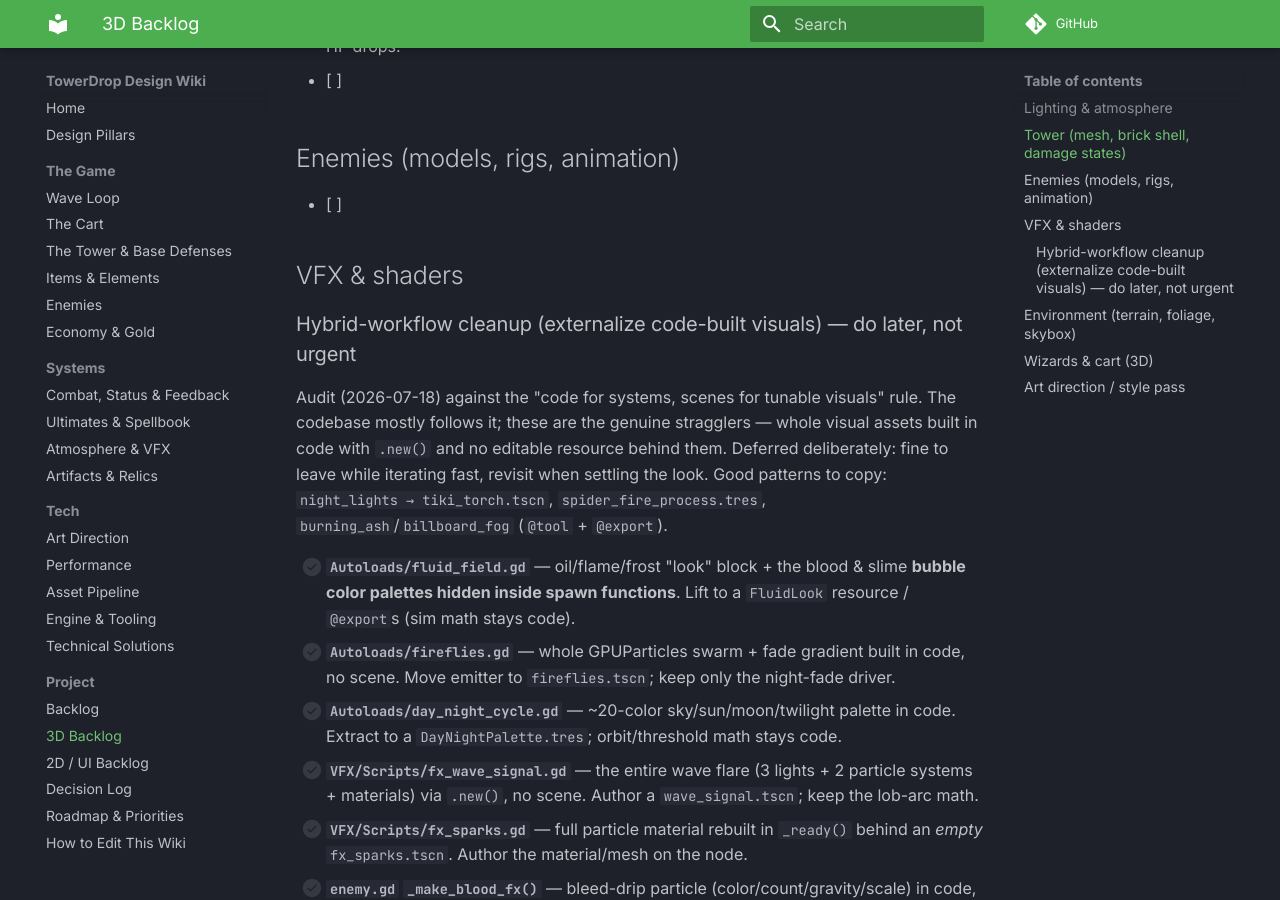
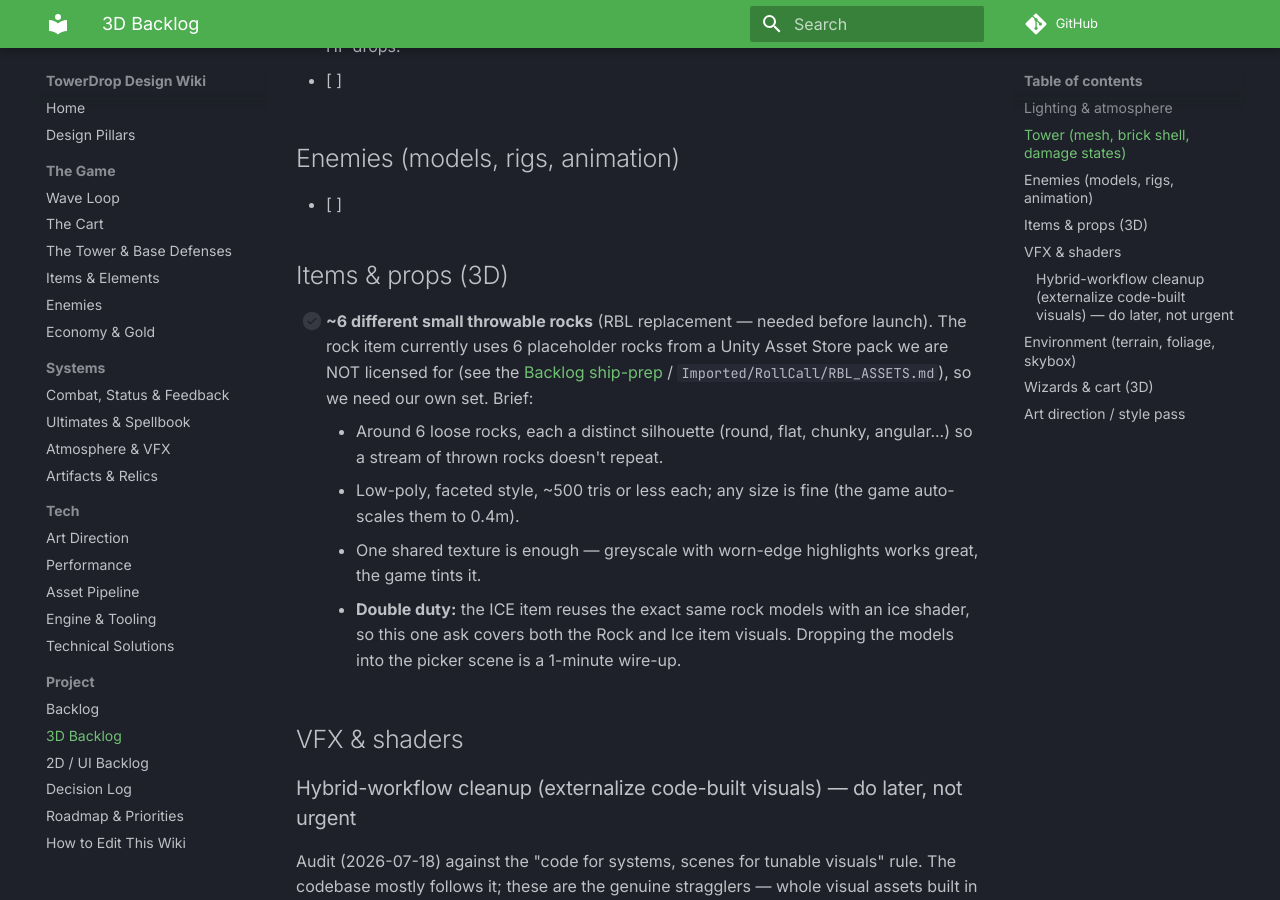
Before and after one commit to cap7n/towerdrop-docs, an MkDocs documentation site: the page built from docs/project/backlog-3d.md, in a window 1280 px wide and 900 px high, scrolled down 1266 px. Built offline with MkDocs 1.6.1 and Material for MkDocs 9.7.7, drawn with Linux system fonts in a browser that asks for light colours; comment, search, counter and statistics services are not loaded.

Commit message:
3D backlog: brief for 6 replacement throwable rocks (shared by rock + ice items)

```diff
--- a/docs/project/backlog-3d.md
+++ b/docs/project/backlog-3d.md
@@ -25,6 +25,14 @@ Everything that lives in the 3D world: models, rigs, animation, VFX, shaders, li
 ## Enemies (models, rigs, animation)
 
 - [ ]
+
+## Items & props (3D)
+
+- [ ] **~6 different small throwable rocks** (RBL replacement — needed before launch). The rock item currently uses 6 placeholder rocks from a Unity Asset Store pack we are NOT licensed for (see the [Backlog ship-prep](backlog.md) / `Imported/RollCall/RBL_ASSETS.md`), so we need our own set. Brief:
+    - Around 6 loose rocks, each a distinct silhouette (round, flat, chunky, angular...) so a stream of thrown rocks doesn't repeat.
+    - Low-poly, faceted style, ~500 tris or less each; any size is fine (the game auto-scales them to 0.4m).
+    - One shared texture is enough — greyscale with worn-edge highlights works great, the game tints it.
+    - **Double duty:** the ICE item reuses the exact same rock models with an ice shader, so this one ask covers both the Rock and Ice item visuals. Dropping the models into the picker scene is a 1-minute wire-up.
 
 ## VFX & shaders
 
```
